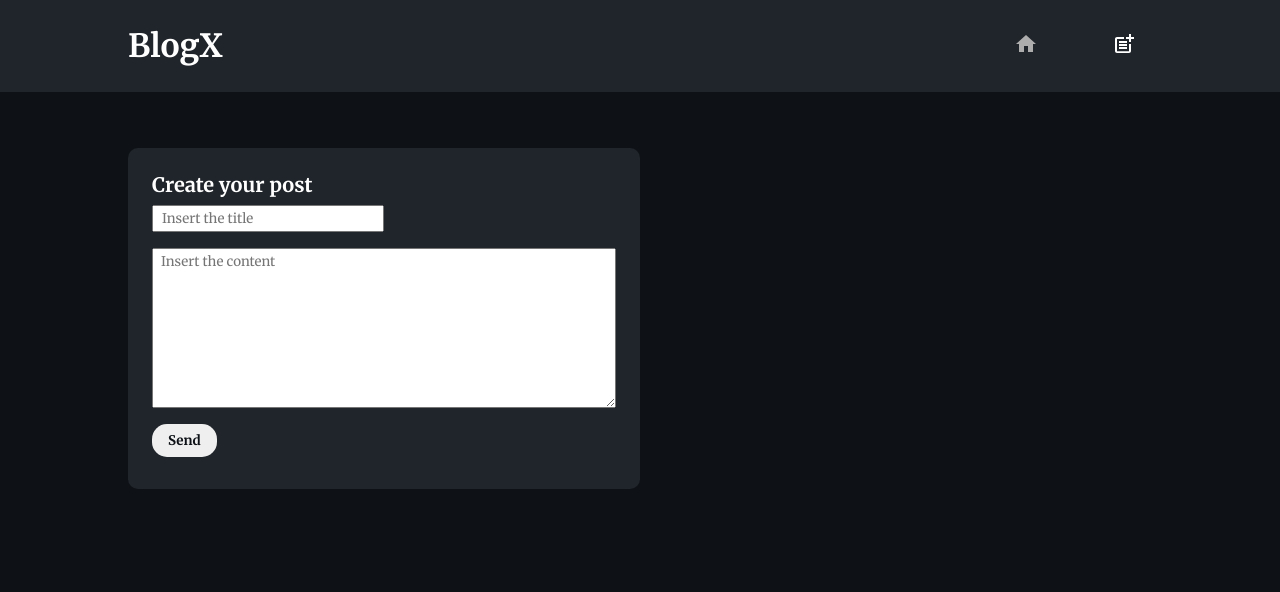
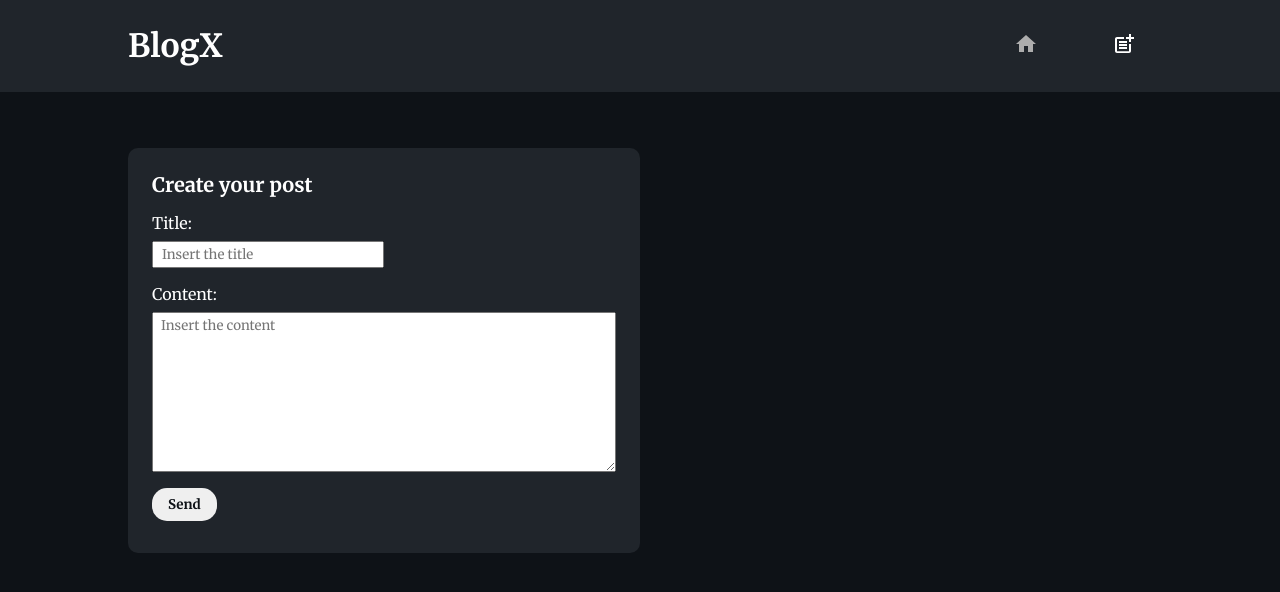
Before and after one commit to pedroalima/blogx, a React (Vite) app: page /new in a window 1280 px wide. Shown: the top 592 px of the page. Built offline with nearby package versions, Linux system fonts and the light colour scheme; no server answers.

Commit message:
feat: add label component

```diff
--- /dev/null
+++ b/src/components/Label/index.tsx
@@ -0,0 +1,8 @@
+import { LabelType } from "./type";
+import * as C from "./style";
+
+export const Label = ({ Text, htmlFor } : LabelType) => {
+	return (
+		<C.Label htmlFor={htmlFor}>{Text}</C.Label>
+	);
+};
--- /dev/null
+++ b/src/components/Label/style.tsx
@@ -0,0 +1,5 @@
+import { styled } from "styled-components";
+
+export const Label = styled.label`
+    margin-top: 0.5rem;
+`;
--- /dev/null
+++ b/src/components/Label/type.ts
@@ -0,0 +1,4 @@
+export interface LabelType {
+    Text: string;
+    htmlFor: string;
+}
--- a/src/routes/Home/style.tsx
+++ b/src/routes/Home/style.tsx
@@ -14,6 +14,7 @@ export const HomeWrapper = styled.article`
 export const TitleWrapper = styled.h2`
     font-size: ${(props) => props.theme.fontSize.secondary};
     color: ${(props) => props.theme.colors.primary};
+    margin-bottom: 0.5rem
 `;
 
 export const DescriptionWrapper = styled.p`
--- a/src/routes/NewPost/index.tsx
+++ b/src/routes/NewPost/index.tsx
@@ -1,5 +1,6 @@
 import { Button } from "../../components/Button";
 import { Input } from "../../components/Input";
+import { Label } from "../../components/Label";
 import { TitleWrapper } from "../Home/style";
 import { FormWrapper, PostWrapper, TextArea } from "./style";
 
@@ -10,8 +11,10 @@ function NewPost() {
 			<PostWrapper>
 				<TitleWrapper>Create your post</TitleWrapper>
 				<FormWrapper>
+					<Label htmlFor="title" Text="Title: " />
 					<Input Type="text" id="title" placeholder="Insert the title" />
-					<TextArea placeholder="Insert the content" />
+					<Label htmlFor="content" Text="Content: " />
+					<TextArea placeholder="Insert the content" id="content" />
 					<Button Type="submit" Text="Send" />
 				</FormWrapper>
 			</PostWrapper>
```
